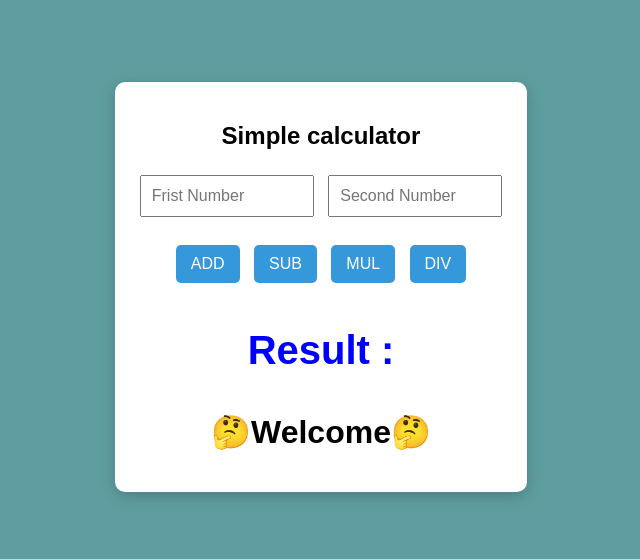
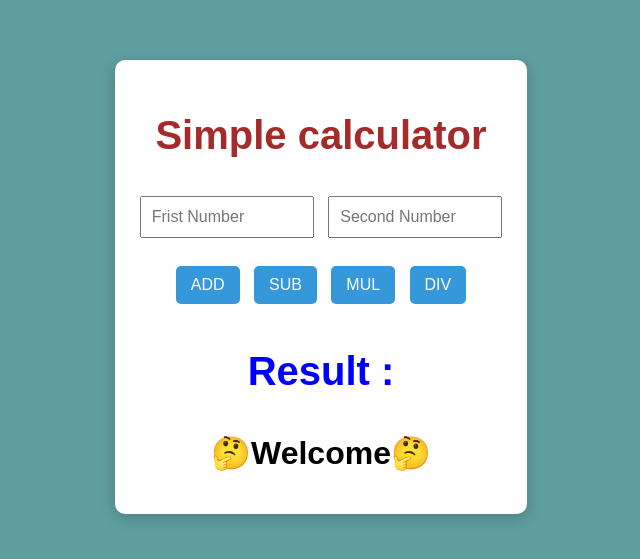
Before and after one commit to Pranto-29/simple-calculator, a plain HTML site: page index.html in a window 1280 px wide. Shown: the part 121-680 px from the top of the page, without its empty margins (319-959 px from the left). Drawn offline with Linux system fonts and the light colour scheme.

```diff
--- a/style.css
+++ b/style.css
@@ -23,6 +23,10 @@ h3{
             box-shadow: 0px 4px 15px rgba(0,0,0,0.2);
             text-align: center;
            }
+       h2{
+        color:brown;
+        font-size: 40px;
+       }
         input {
             padding: 10px;
             margin: 5px;
```
Also changed, not shown: index.html (+2 -0 lines).
